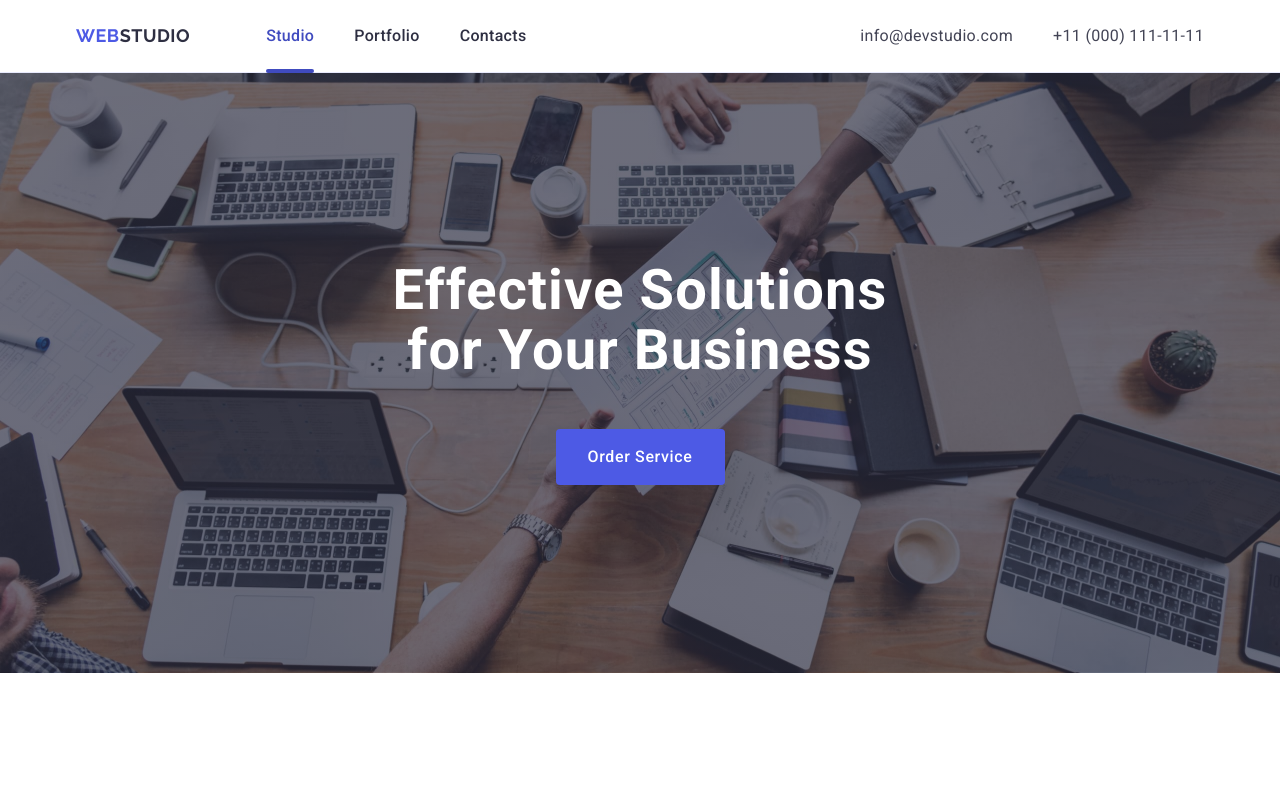
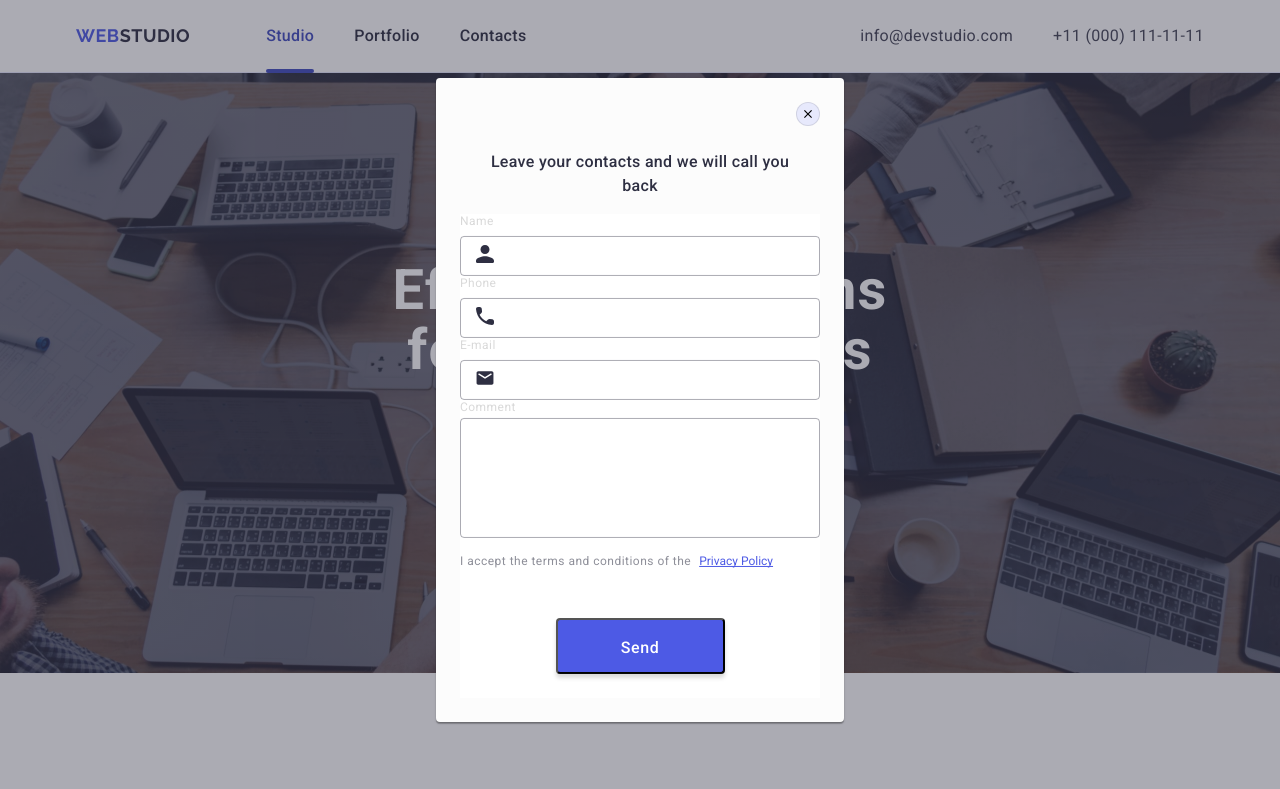
Before and after one commit to Aleksa0007/goit-markup-hw-05, a plain HTML site: page index.html in a window 1280 px wide. Shown: the top 789 px of the page. Drawn offline with nearby package versions, Linux system fonts and the light colour scheme.

Commit message:
correct modal form and footer

```diff
--- a/css/styles.css
+++ b/css/styles.css
@@ -37,30 +37,37 @@ h1, h3, p {
     width: 100%;
     height: 100%;
     background-color: rgba(46, 47, 66, 0.40);
-    opacity: 0;
+    transition: opacity 250ms cubic-bezier(0.4, 0, 0.2, 1),
+    visibility 250ms cubic-bezier(0.4, 0, 0.2, 1);
     visibility: hidden;
     position: none;
     z-index: 1;
 }
 
-/* .is-open {
+.is-open {
     opacity: 1;
     visibility: visible;
     pointer-events: auto;
-}  */
+}
 
 .modal {
     position: absolute;
     top: 50%;
     left: 50%;
+    transition: transform 250ms cubic-bezier(0.4, 0, 0.2, 1);
     transform: translate(-50%, -50%) scale(1);
     min-height: 584px;
     width: 408px;
     background-color: #fcfcfc;
     border-radius: 4px;
     z-index: 999;
+    padding-top: 72px;
+    padding-bottom: 24px;
     padding-left: 24px;
     padding-right: 24px;
+    box-shadow: 0px 1px 1px rgba(0, 0, 0, 0.14), 0px 1px 3px
+    rgba(0, 0, 0, 0.12), 0px 2px 1px
+    rgba(0, 0, 0, 0.2);
 }
 
 .modal-close-btn {
@@ -73,8 +80,7 @@ h1, h3, p {
     padding: 0;
     cursor: pointer;
     border: 1px solid rgba(0, 0, 0, 0.10);
-    /* background-color: #e7e9fc; */
-    /* fill: var(--cornflower); */
+    background-color: #e7e9fc;
     display: flex;
     justify-content: center;
     align-items: center;
@@ -105,7 +111,6 @@ h1, h3, p {
     font-weight: 500;
     font-size: 16px;
     Color: #2E2F42;
-    margin-top: 72px;
     margin-bottom: 16px;;
     padding-right: 24px;
     padding-left: 24px;
@@ -131,31 +136,44 @@ h1, h3, p {
     border: 1px solid var(--navy-blue-modal);
     border-radius: 4px;
     height: 40px;
+    /* margin-bottom: 8px; */
 }
 
 .form-text {
-    line-height: 14px;
-    line-height: 1.16667;
+    line-height: 1.17;
+    font-size: 12px;
     letter-spacing: 0.04em;
     color: #D9D9D9;
+    display: block;
+    margin-bottom: 4px;
 }
 
+.for-icon {
+    position: relative;
+}
 .input-icon {
+    transform: translateY(-50%);
+    transition: fill 250ms cubic-bezier(0.4, 0, 0.2, 1);
     fill: #2e2f42;
-    position: relative;
-    top: -28px;
+    position: absolute;
+    top: 50%;
     left: 16px;
+}
+.input-icon:focus {
+    fill: #4D5AE5;
 }
 
 .input-field {
     margin-top: 4px;
     padding-left: 38px;
     padding-right: 20px;
-    width: 360px;
+    width: 100%;
     border-radius: 4px;
     height: 40px;
     border: 1px solid rgba(46, 47, 66, 0.4);
     transition: border 250ms cubic-bezier(0.4, 0, 0.2, 1);
+    background-color: transparent;
+    outline: transparent;
 }
 
 .the-first {
@@ -171,25 +189,27 @@ h1, h3, p {
 .the-fourth {
     width: 360px;
     height: 138px;
+    margin-bottom: 16px
 }
 .the-fourth-input {
-    margin-top: 4px;
+    background-color: transparent;
     padding: 8px 16px;;
     width: 100%;
     border: 1px solid rgba(46, 47, 66, 0.4);
     border-radius: 4px;
-    width: 360px;
+    transition: border-color 250ms cubic-bezier(0.4, 0, 0.2, 1);
     height: 120px;
     font-weight: 400;
     font-size: 12px;
     line-height: 1.16667;
     letter-spacing: 0.04em;
     color: rgba(46, 47, 66, 0.4);
-
+    outline: transparent;
+    resize: none;
 }
 
 .privacy-policy {
-    padding-top: 16px;
+    margin-bottom: 24px;
     display: flex;
     flex-direction: row;
     gap: 8px;
@@ -198,7 +218,7 @@ h1, h3, p {
 .modal-p {
     font-weight: 400;
     font-size: 12px;
-    line-height: 1.16667;
+    line-height: 1.17;
     letter-spacing: 0.04em;
     color: #8e8f99;
 }
@@ -692,6 +712,7 @@ img {
     display: block;
     align-items: center;
 }
+
 .subscribe-input {
     border: 1px solid #fff;
     border-radius: 4px;
@@ -700,15 +721,17 @@ img {
 }
 .style-subscribe-input {
     box-shadow: 0 4px 4px 0 rgba(0, 0, 0, 0.15);
-    margin-right: 24px;
     padding-left: 16px;
     padding-right: 16px;
-    background: #2e2f42;
+    background-color: transparent;
     font-weight: 400;
     font-size: 12px;
     line-height: 2;
     letter-spacing: 0.04em;
-    color: #fff;
+    color: #ffffff;
+}
+::placeholder {
+    color: #ffffff;
 }
 .subscribe {
     font-weight: 500;
@@ -716,36 +739,40 @@ img {
     line-height: 1.5;
     letter-spacing: 0.02em;
     color: #fff;
+    margin-bottom: 16px;
 }
 
 .footer-small-container{
     display: flex;
     flex-direction: row;
-    margin-top: 16px;
-    position: absolute;
+    gap: 24px;
+
 }
 
 .style-subscribe-button {
     background: #4d5ae5;
     border-radius: 4px;
-
-    width: 165px;
+    min-width: 165px;
+    cursor: pointer
     height: 40px;
+    font-family: "Roboto", sans-serif;
     font-weight: 500;
     font-size: 16px;
     line-height: 1.5;
     letter-spacing: 0.04em;
     text-align: center;
-    color: #fff;
+    color: #ffffff;
+    border: none;
 }
 .subscribe-button {
     display: flex;
     align-items: center;
     justify-content: center;
     flex-direction: row;
-    gap: 16px;
 }
-
+.svg-button {
+    margin-left: 16px;
+}
 .icon-send {
     position: relative;
     top: 8px;
--- a/index.html
+++ b/index.html
@@ -459,23 +459,26 @@
 
           <p class="subscribe">Subscribe</p>
 
-          <div class="footer-small-container">
-            <input class="subscribe-input style-subscribe-input" type="text" placeholder="E-mail">
+            <form class="footer-small-container">
 
-            <button class="subscribe-button style-subscribe-button" type="button">
+            <label>
+            <input class="subscribe-input style-subscribe-input" name="email" type="email" placeholder="E-mail">
+
+            <button class="subscribe-button style-subscribe-button" type="submit">
               Subscribe
-              <svg class="" width="24" height="24">
+              <svg class="svg-button" width="24" height="24">
                 <use href="./images/icons.svg#icon-send"></use>
               </svg>
             </button>
+
+            </label>
+            </form>
 
         </div>
 
       </div>
 
-      </div>
-
-
+    </footer>
 
     <div class="backdrops is-open">
       <div class="modal">
@@ -490,54 +493,54 @@
 
         <form class="form">
           <div class="form-name">
-              <label>
-                <p class="form-text">Name</p>
-                <input class="input-field" type="text" placeholder="">
-                <svg class="input-icon" width="12" height="12">
+
+              <label class="form-text" for="user-name">Name</label>
+
+            <div class="for-icon">
+              <input class="input-field" type="text" name="user-name" id="user-name" placeholder="">
+              <svg class="input-icon" width="18" height="24">
                 <use href="./images/icons.svg#icon-profile"></use>
               </svg>
-              </label>
+            </div>
+
           </div>
 
             <div class="form-name">
-              <label>
-                <p class="form-text">Phone</p>
+            <label class="form-text" for="phone">Phone</label>
 
-                <input class="input-field" type="text" placeholder="">
-                <svg class="input-icon" width="12" height="12">
+            <div class="for-icon">
+              <input class="input-field" type="text" name="phone" id="phone" placeholder="">
+              <svg class="input-icon" width="18" height="24">
                 <use href="./images/icons.svg#icon-phone"></use>
               </svg>
-              </label>
+            </div>
           </div>
 
           <div class="form-name">
-              <label>
-                <p class="form-text">Email</p>
+            <label class="form-text" for="email">E-mail</label>
 
-                <input class="input-field" type="text" placeholder="">
-                <svg class="input-icon" width="12" height="12">
+            <div class="for-icon">
+              <input class="input-field" type="text" name="email" id="email" placeholder="">
+              <svg class="input-icon" width="18" height="24">
                 <use href="./images/icons.svg#icon-letter"></use>
               </svg>
 
-              </label>
+            </div>
           </div>
 
           <div class="the-fourth">
-              <label>
+            <label class="form-text" type="text" for="user-comment">Comment</label>
 
-                <p class="form-text">Comment</p>
+              <textarea class="the-fourth-input" name="user-comment" id="user-comment" placeholder="Text input"></textarea>
 
-                <textarea class="the-fourth-input" name="comment" rows="5" placeholder="Text input"></textarea>
-              </label>
           </div>
 
-            <div>
-              <label class="privacy-policy">
+          <div class="privacy-policy">
 
-                <input class="checkbox" type="checkbox" name="privacy-policy" value="privacy-policy" checked />
-                <p class="modal-p">
+              <input class="checkbox visually-hidden" name="user-privacy" id="user-privacy" type="checkbox" name="privacy-policy" value="true" checked />
 
-                  I accept the terms and conditions of the
+              <label class="modal-p" for="user-privacy">I accept the terms and conditions of the</label>
+
               <a class="modal-a" href="./index.html" target="_blank">Privacy Policy</a></p>
             </label>
           </div>
@@ -551,7 +554,5 @@
       </div>
     </div>
 
-    </footer>
-
 </body>
 </html>
```
Lines whose indentation alone changed are shown as unchanged.
